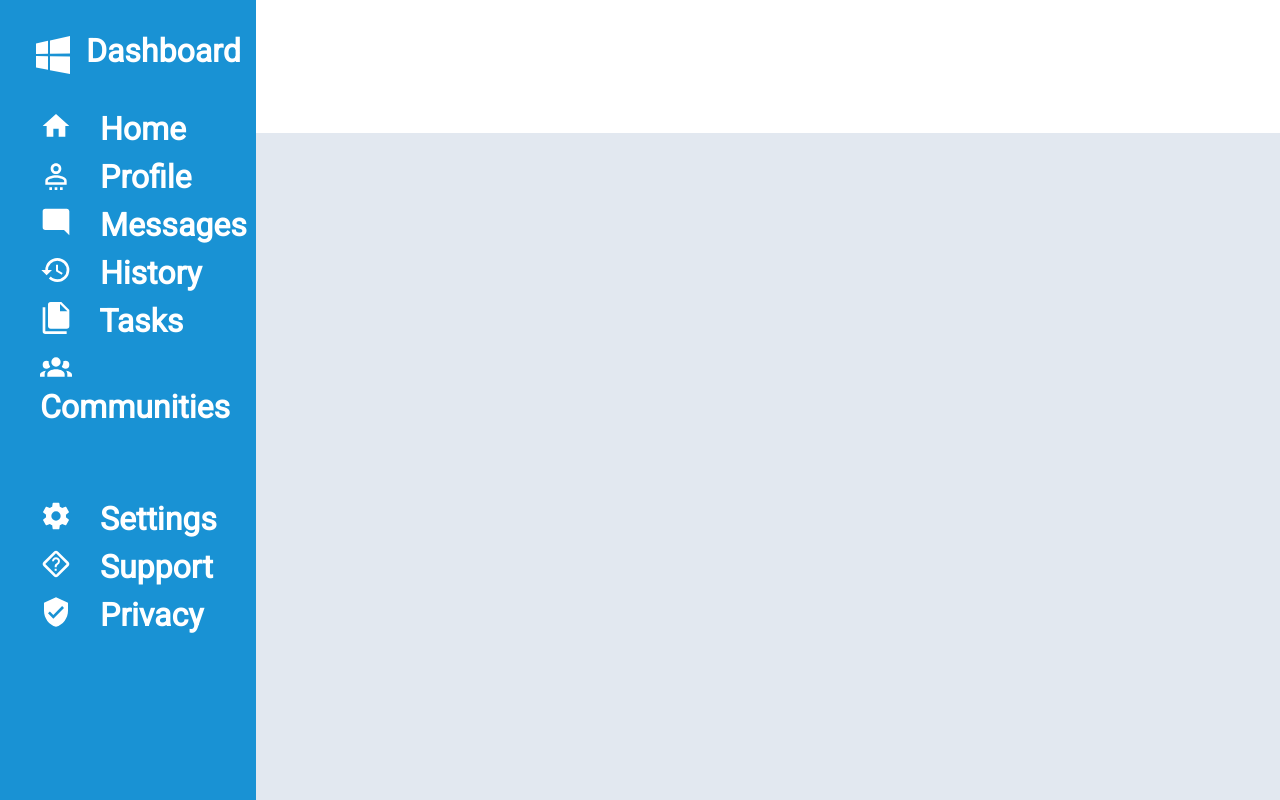
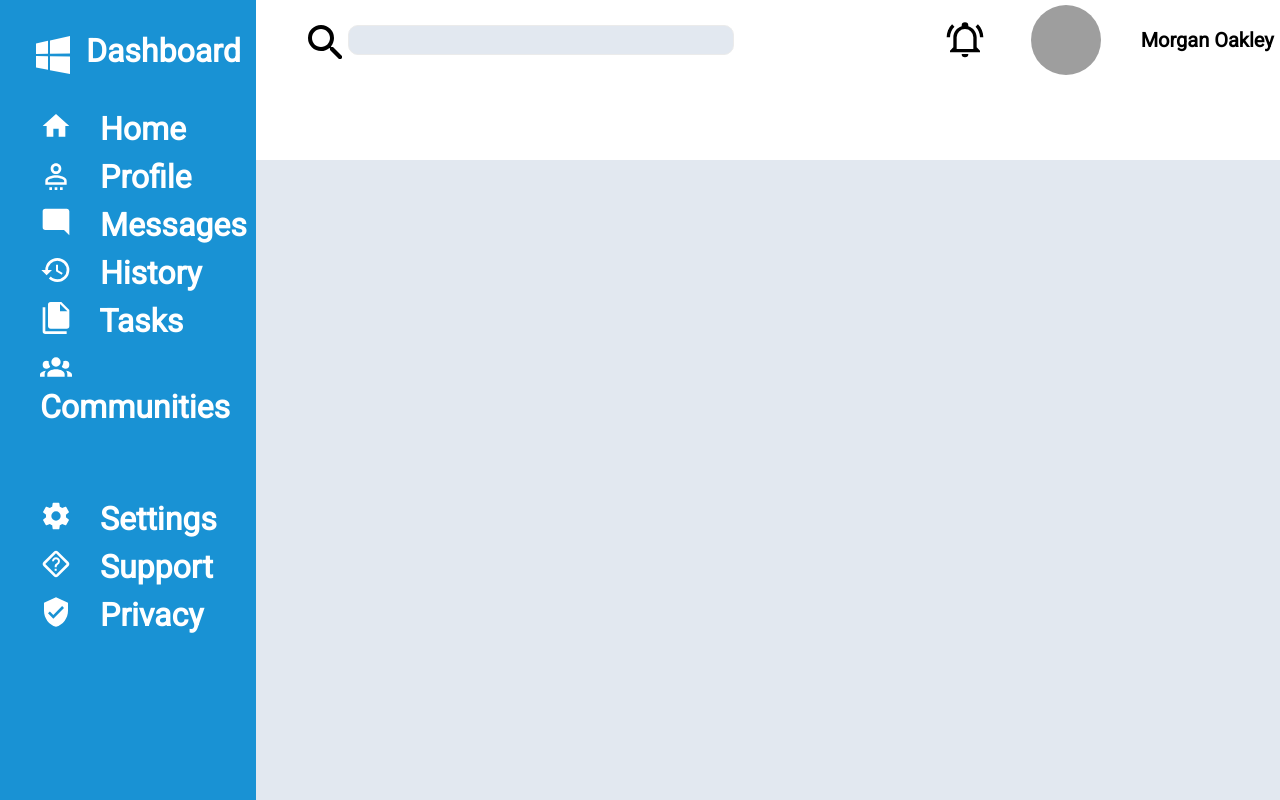
Before and after one commit to asdqwertzy/admin-dashboard, a plain HTML site: page index.html in a window 1280 px wide. Drawn offline with Linux system fonts and the light colour scheme; grey boxes are pictures that could not be loaded.

Commit message:
Create header grid search bar and button, top right section for avatar, name and notifications

```diff
--- a/index.html
+++ b/index.html
@@ -63,9 +63,39 @@
                 </path>
             </symbol>
 
-            <symbol id="icon_logo" viewBox="0 0 24 24" height="48" width="48" >
+            <symbol id="icon_logo" viewBox="0 0 24 24" height="48" width="48">
                 <path
                     d="M3,12V6.75L9,5.43V11.91L3,12M20,3V11.75L10,11.9V5.21L20,3M3,13L9,13.09V19.9L3,18.75V13M20,13.25V22L10,20.09V13.1L20,13.25Z">
+                </path>
+            </symbol>
+
+            <symbol id="search" viewBox="0 0 24 24" height="48" width="48">
+                <path
+                    d="M9.5,3A6.5,6.5 0 0,1 16,9.5C16,11.11 15.41,12.59 14.44,13.73L14.71,14H15.5L20.5,19L19,20.5L14,15.5V14.71L13.73,14.44C12.59,15.41 11.11,16 9.5,16A6.5,6.5 0 0,1 3,9.5A6.5,6.5 0 0,1 9.5,3M9.5,5C7,5 5,7 5,9.5C5,12 7,14 9.5,14C12,14 14,12 14,9.5C14,7 12,5 9.5,5Z">
+                </path>
+            </symbol>
+
+            <symbol id="icon_ring" viewBox="0 0 24 24" height="40" width="40">
+                <path
+                    d="M10,21H14A2,2 0 0,1 12,23A2,2 0 0,1 10,21M21,19V20H3V19L5,17V11C5,7.9 7.03,5.17 10,4.29C10,4.19 10,4.1 10,4A2,2 0 0,1 12,2A2,2 0 0,1 14,4C14,4.1 14,4.19 14,4.29C16.97,5.17 19,7.9 19,11V17L21,19M17,11A5,5 0 0,0 12,6A5,5 0 0,0 7,11V18H17V11M19.75,3.19L18.33,4.61C20.04,6.3 21,8.6 21,11H23C23,8.07 21.84,5.25 19.75,3.19M1,11H3C3,8.6 3.96,6.3 5.67,4.61L4.25,3.19C2.16,5.25 1,8.07 1,11Z">
+                </path>
+            </symbol>
+
+            <symbol id="icon_star" viewBox="0 0 24 24" height="48" width="48">
+                <path
+                    d="M5.8 21L7.4 14L2 9.2L9.2 8.6L12 2L14.8 8.6L22 9.2L18.8 12H18C17.3 12 16.6 12.1 15.9 12.4L18.1 10.5L13.7 10.1L12 6.1L10.3 10.1L5.9 10.5L9.2 13.4L8.2 17.7L12 15.4L12.5 15.7C12.3 16.2 12.1 16.8 12.1 17.3L5.8 21M17 14V17H14V19H17V22H19V19H22V17H19V14H17Z">
+                </path>
+            </symbol>
+
+            <symbol id="icon_eye" viewBox="0 0 24 24" height="48" width="48">
+                <path
+                    d="M12,4.5C7,4.5 2.73,7.61 1,12C2.73,16.39 7,19.5 12,19.5C12.36,19.5 12.72,19.5 13.08,19.45C13.03,19.13 13,18.82 13,18.5C13,18.14 13.04,17.78 13.1,17.42C12.74,17.46 12.37,17.5 12,17.5C8.24,17.5 4.83,15.36 3.18,12C4.83,8.64 8.24,6.5 12,6.5C15.76,6.5 19.17,8.64 20.82,12C20.7,12.24 20.56,12.45 20.43,12.68C21.09,12.84 21.72,13.11 22.29,13.5C22.56,13 22.8,12.5 23,12C21.27,7.61 17,4.5 12,4.5M12,9A3,3 0 0,0 9,12A3,3 0 0,0 12,15A3,3 0 0,0 15,12A3,3 0 0,0 12,9M18,14.5V17.5H15V19.5H18V22.5H20V19.5H23V17.5H20V14.5H18Z">
+                </path>
+            </symbol>
+
+            <symbol id="icon_share" viewBox="0 0 24 24" height="48" width="48">
+                <path
+                    d="M18,16.08C17.24,16.08 16.56,16.38 16.04,16.85L8.91,12.7C8.96,12.47 9,12.24 9,12C9,11.76 8.96,11.53 8.91,11.3L15.96,7.19C16.5,7.69 17.21,8 18,8A3,3 0 0,0 21,5A3,3 0 0,0 18,2A3,3 0 0,0 15,5C15,5.24 15.04,5.47 15.09,5.7L8.04,9.81C7.5,9.31 6.79,9 6,9A3,3 0 0,0 3,12A3,3 0 0,0 6,15C6.79,15 7.5,14.69 8.04,14.19L15.16,18.34C15.11,18.55 15.08,18.77 15.08,19C15.08,20.61 16.39,21.91 18,21.91C19.61,21.91 20.92,20.61 20.92,19A2.92,2.92 0 0,0 18,16.08Z">
                 </path>
             </symbol>
         </defs>
@@ -74,9 +104,9 @@
     <div class="main">
         <div class="sidebar">
             <a href="#" class="dashboard_logo"><svg class="logo">
-                <use xlink:href="#icon_logo"></use>
-            </svg>
-            <span>Dashboard</span></a>
+                    <use xlink:href="#icon_logo"></use>
+                </svg>
+                <span>Dashboard</span></a>
             <ul>
                 <li>
                     <a title="Home" href="#">
@@ -155,7 +185,27 @@
             </ul>
 
         </div>
-        <div class="header"></div>
+
+        <div class="header">
+            <div class="search">
+                <button type="submit" class="search_button">
+                    <svg class="search_svg">
+                        <use xlink:href="#search"></use>
+                    </svg>
+                </button>
+                <input type="search" name="search" class="input_search">
+            </div>
+            <div class="topright">
+                <button type="button" class="ring_button">
+                    <svg class="topright_svg">
+                        <use xlink:href="#icon_ring"></use>
+                    </svg>
+                </button>
+                <img class="avatar" src="https://avatarfiles.alphacoders.com/144/144986.jpg" alt="Avatar" height="70px" width="70px">
+                <p>Morgan Oakley</p>
+            </div>
+        </div>
+
         <div class="content"></div>
     </div>
 </body>
--- a/style.css
+++ b/style.css
@@ -6,7 +6,7 @@ body {
 .main {
     display: grid;
     grid-template-columns: 1fr 4fr;
-    grid-template-rows: 1fr 5fr;
+    grid-template-rows: 1fr 4fr;
     height: 100vh;
 }
 
@@ -14,20 +14,21 @@ body {
     grid-column: 1/2;
     grid-row: 1/5;
     background-color: rgb(25 146 212);
-    display:grid;
-    grid-template-rows: repeat(7,1fr)
-
+    display: grid;
+    grid-template-rows: repeat(7, 1fr)
 }
 
 .header {
     grid-column: 2/3;
     background-color: rgb(255, 255, 255);
-
+    display: grid;
+    grid-template-columns: 2fr 1fr;
+    grid-template-rows: 1fr 1fr;
 }
 
 .content {
     grid-column: 2/3;
-    background-color: rgb(226 232 240)
+    background-color: rgb(226 232 240);
 }
 
 a,
@@ -52,7 +53,7 @@ ul {
 .logo {
     height: 48px;
     width: 48px;
-    fill:white;
+    fill: white;
     vertical-align: middle;
 }
 
@@ -63,5 +64,59 @@ ul {
 }
 
 .sidebar li {
-    margin-bottom:10px;
+    margin-bottom: 10px;
 }
+
+.search_svg {
+    height: 40px;
+    width: 40px;
+    fill: black;
+}
+
+.search_button {
+    background-color: white;
+    border: none;
+}
+
+.input_search {
+    background-color: rgb(226 232 240);
+    border-radius: 10px;
+    border: 1px solid rgb(235, 235, 235);
+    height: 30px;
+    width: 60%;
+}
+
+.search {
+    display: flex;
+    flex-direction: row;
+    justify-content: flex-start;
+    align-items: center;
+    margin-left: 40px;
+}
+
+.topright_svg {
+    height: 40px;
+    width: 40px;
+    background-color: white;
+}
+
+.ring_button {
+    background-color: white;
+    border: none;
+}
+
+.topright {
+    display:flex;
+    flex-direction: row;
+    align-items:center;
+    gap: 40px;
+}
+
+.avatar {
+    border-radius: 50%;
+}
+
+.topright p {
+    font-weight:bold;
+    font-size: 20px;
+}
```
